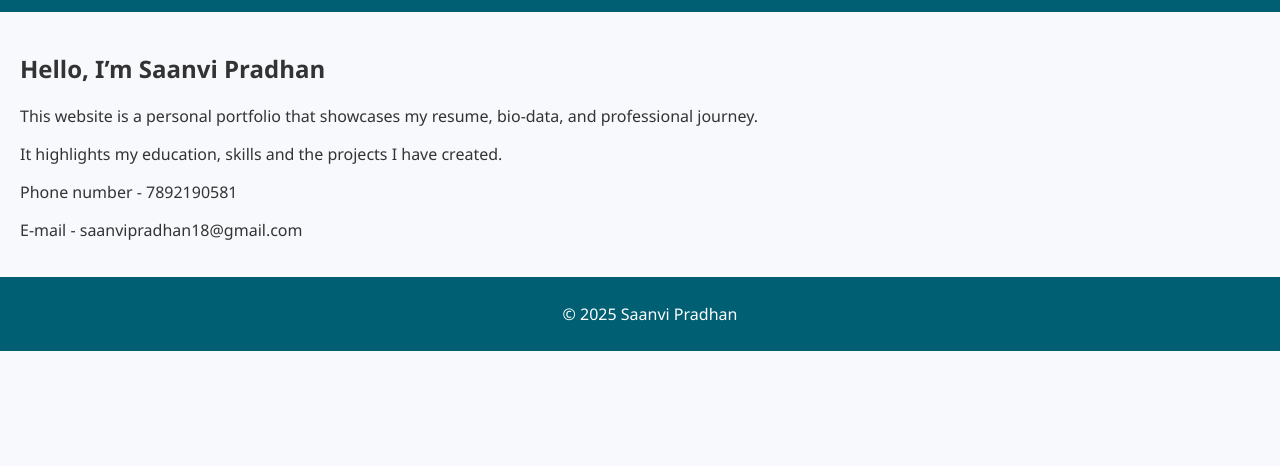
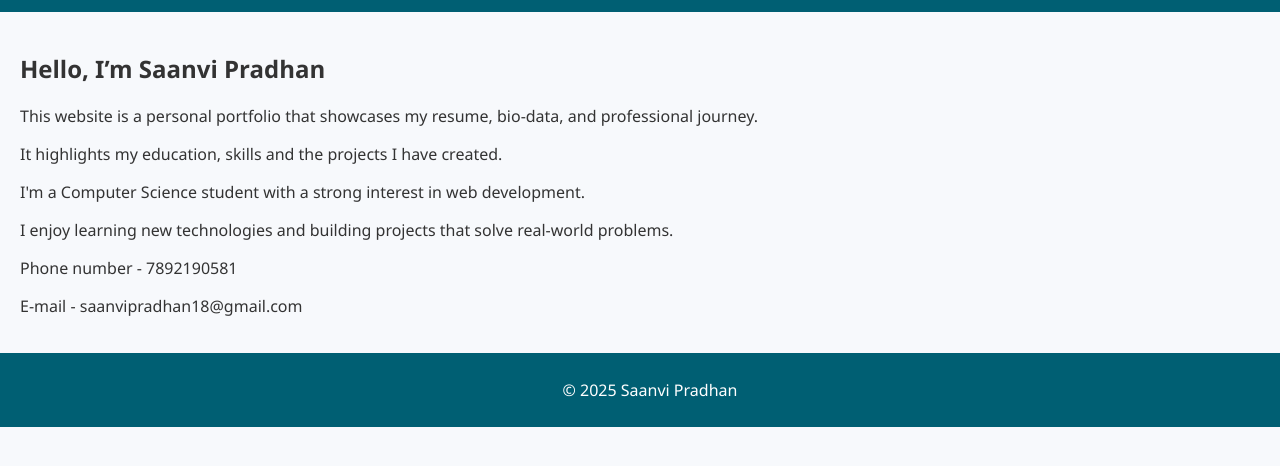
Before and after one commit to saanvipradhan23/resume-website, a plain HTML site: page index.html in a window 1280 px wide. Shown: the part 126-592 px from the top of the page. Drawn offline with Linux system fonts and the light colour scheme.

Commit message:
Update personal website content in index.html
Added additional information about education and interests.

```diff
--- a/index.html
+++ b/index.html
@@ -20,6 +20,8 @@
             <h2>Hello, I’m Saanvi Pradhan</h2>
             <p>This website is a personal portfolio that showcases my resume, bio-data, and professional journey.</p>
             <p>It highlights my education, skills and the projects I have created.</p>
+            <p>I'm a Computer Science student with a strong interest in web development.</p>
+            <p>I enjoy learning new technologies and building projects that solve real-world problems.</p>
             <p>Phone number - 7892190581</p>
             <p>E-mail - saanvipradhan18@gmail.com</p>
         </section>
```
